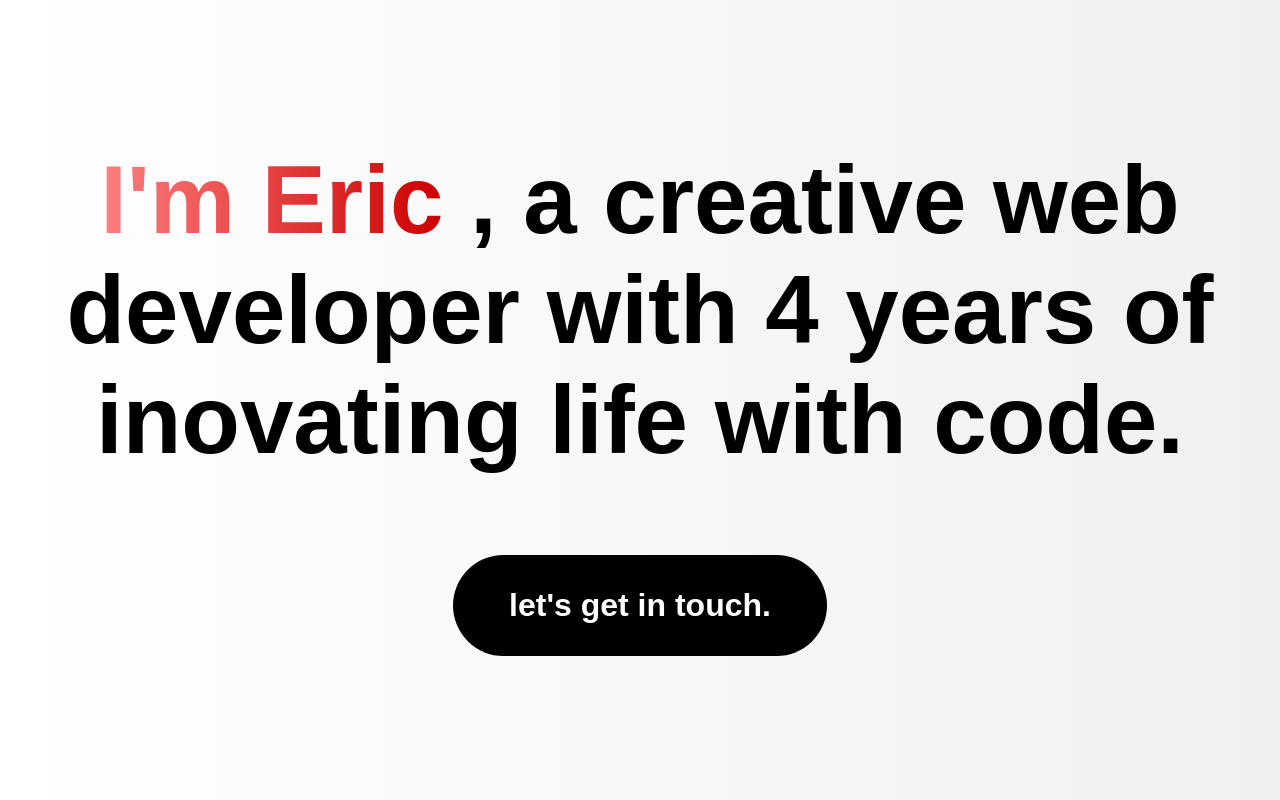
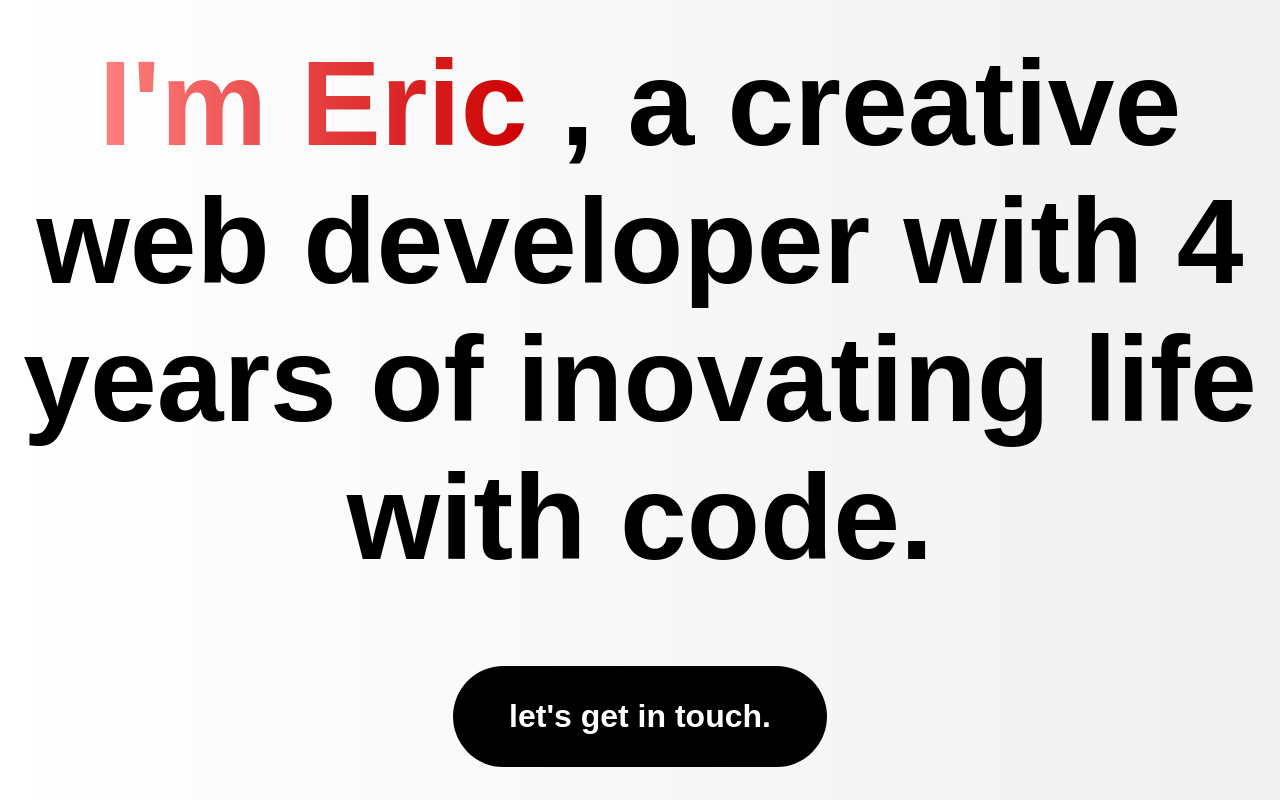
Before and after one commit to ericvegax/portfolio, a React (Create React App) app: page / in a window 1280 px wide. Built offline with nearby package versions, Linux system fonts and the light colour scheme; a web font is replaced by a local one.

Commit message:
started making the Hero component responsive.

```diff
--- a/public/index.html
+++ b/public/index.html
@@ -19,7 +19,7 @@
     <!-- Discord Meta Tags -->
     <meta property="og:title" content="Eric's Portfolio" />
     <meta property="og:description" content="I'm Eric, a creative developer with 4 years of creating something from nothing through code." />
-    <meta property="og:image" content="" />
+    <meta property="og:image" content="./image/pfp.png" />
     <meta property="og:url" content="https://ericvega.dev" />
     <meta property="og:type" content="website" />
     <meta property="og:image:width" content="1200" />
--- a/public/styles/components/_hero.scss
+++ b/public/styles/components/_hero.scss
@@ -1,20 +1,18 @@
-@use "../util/theme";
-@use "../util/global";
+@use "../util/util";
 
 .hero {
-  @include global.flexCenter(column, 5rem);
+  @include util.flexCenter(column, 5rem);
 
   margin-top: 10rem;
   height: 60vh;
   text-align: center;
 
   h2 {
-    font-size: 6rem;
     font-weight: 900;
     max-width: 30ch;
 
     span {
-      @include theme.red-gradient;
+      @include util.red-gradient;
     }
   }
 
@@ -31,22 +29,26 @@
       transform: scale(1.05);
     }
   }
+
+  // extra small
+  @media (min-width: 375px) {
+    transform: scale(0.9);
+    font-size: 2rem;
+  }
+
+  // small
+  @media (min-width: 640px) {
+    font-size: 3rem;
+  }
+
+  // medium
+  @media (min-width: 768px) {
+    font-size: 4rem;
+  }
+
+  // large
+  @media (min-width: 1024px) {
+    font-size: 5rem;
+    transform: scale(1.0);
+  }
 }
-
-/* xs */
-/* @media (min-width: 475px) {} */
-
-/* sm */
-/* @media (min-width: 640px) {} */
-
-/* md */
-/* @media (min-width: 768px) {} */
-
-/* lg */
-/* @media (min-width: 1024px) {} */
-
-/* xl */
-/* @media (min-width: 1280px) {} */
-
-/* 2xl */
-/* @media (min-width: 1536px) {} */
--- a/public/styles/main.css
+++ b/public/styles/main.css
@@ -55,7 +55,6 @@ a, p {
   text-align: center;
 }
 .hero h2 {
-  font-size: 6rem;
   font-weight: 900;
   max-width: 30ch;
 }
@@ -78,18 +77,27 @@ a, p {
 .hero a:hover {
   transform: scale(1.05);
 }
-
-/* xs */
-/* @media (min-width: 475px) {} */
-/* sm */
-/* @media (min-width: 640px) {} */
-/* md */
-/* @media (min-width: 768px) {} */
-/* lg */
-/* @media (min-width: 1024px) {} */
-/* xl */
-/* @media (min-width: 1280px) {} */
-/* 2xl */
-/* @media (min-width: 1536px) {} */
+@media (min-width: 375px) {
+  .hero {
+    transform: scale(0.9);
+    font-size: 2rem;
+  }
+}
+@media (min-width: 640px) {
+  .hero {
+    font-size: 3rem;
+  }
+}
+@media (min-width: 768px) {
+  .hero {
+    font-size: 4rem;
+  }
+}
+@media (min-width: 1024px) {
+  .hero {
+    font-size: 5rem;
+    transform: scale(1);
+  }
+}
 
 /*# sourceMappingURL=main.css.map */
--- a/public/styles/main.scss
+++ b/public/styles/main.scss
@@ -1,6 +1,3 @@
-@use "./util/global";
-@use "./util/theme";
-
 @use "./components/hero";
 @use "./components/project";
 @use "./components/footer";
--- /dev/null
+++ b/public/styles/util/util.css
@@ -0,0 +1,47 @@
+/* xs */
+/* @media (min-width: 475px) {} */
+/* sm */
+/* @media (min-width: 640px) {} */
+/* md */
+/* @media (min-width: 768px) {} */
+/* lg */
+/* @media (min-width: 1024px) {} */
+/* xl */
+/* @media (min-width: 1280px) {} */
+/* 2xl */
+/* @media (min-width: 1536px) {} */
+* {
+  padding: 0;
+  margin: 0;
+  box-sizing: border-box;
+}
+
+body {
+  background: linear-gradient(to right, #ffffff, #f0f0f0);
+}
+
+h1,
+h2,
+h3,
+h4,
+h5,
+h6 {
+  font-family: "Pilcrow Rounded", sans-serif;
+}
+
+a, p {
+  font-family: "Hind", sans-serif;
+}
+a, p {
+  text-decoration: none;
+}
+
+.container {
+  width: 100%;
+  margin-left: auto;
+  margin-right: auto;
+  padding-left: 0.5rem;
+  padding-right: 0.5rem;
+}
+
+/*# sourceMappingURL=util.css.map */
--- /dev/null
+++ b/public/styles/util/util.scss
@@ -0,0 +1,2 @@
+@forward "global";
+@forward "theme";
```
Also changed, not shown: 2 other files (tests, documents, lock files or other folders).
